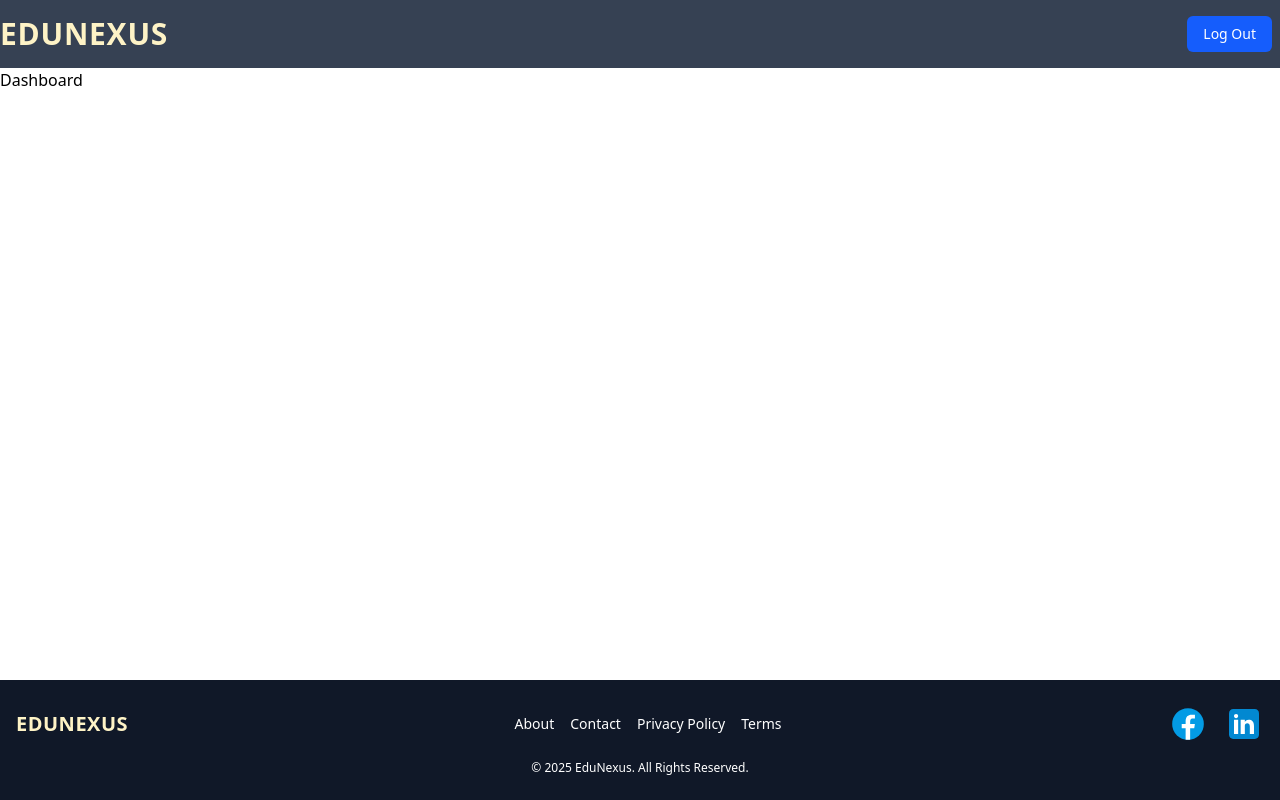
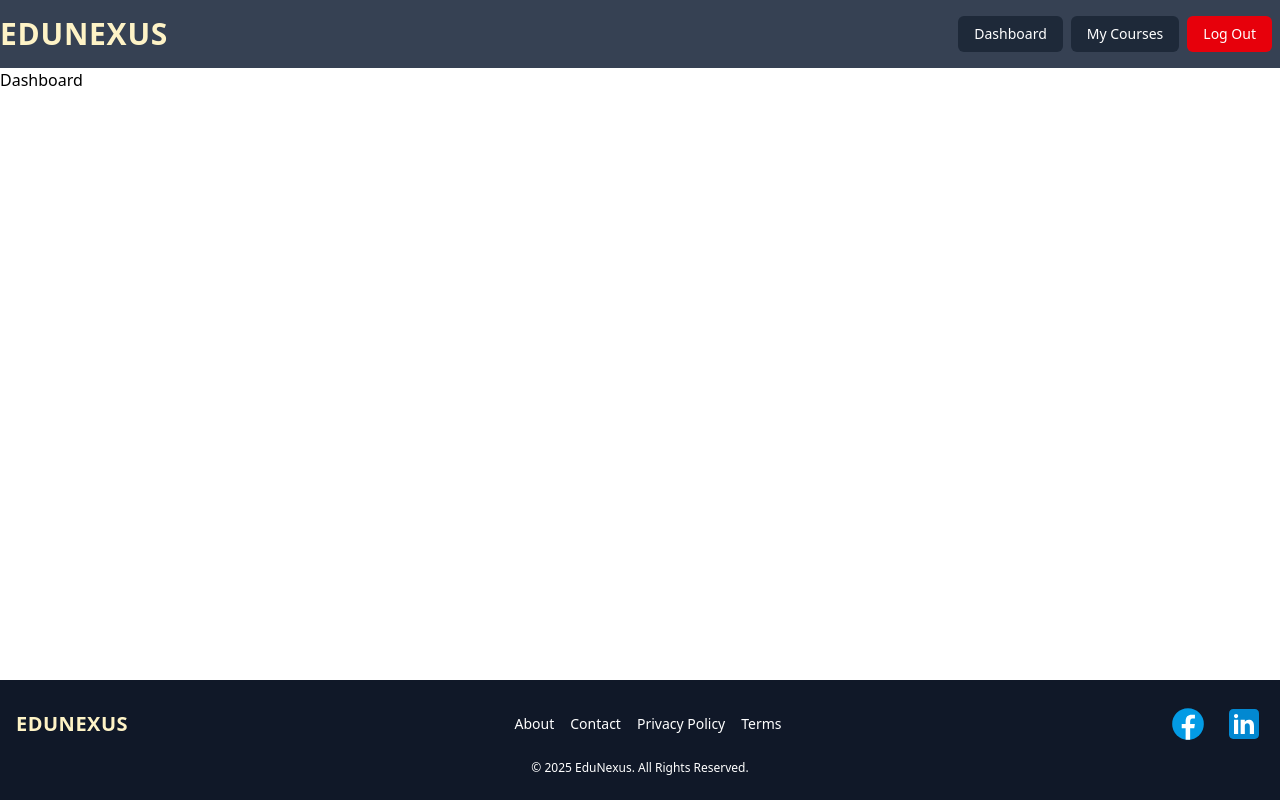
Before and after one commit to Learnathon-By-Geeky-Solutions/react-fusion, a React (Vite) app in the folder frontend-instructor/: page /dashboard in a window 1280 px wide. Built offline with nearby package versions, Linux system fonts and the light colour scheme; sample sign-in values are in the browser's storage.

Commit message:
Added Navbar buttons

```diff
--- a/frontend-instructor/src/components/dashboard/Dashboard.jsx
+++ b/frontend-instructor/src/components/dashboard/Dashboard.jsx
@@ -1,9 +1,15 @@
-import React from 'react'
+import React from "react";
+import { Navigate } from "react-router-dom";
+import useAuth from "@/src/context/authContext";
 
 function Dashboard() {
-  return (
-    <div>Dashboard</div>
-  )
+  const { instructor } = useAuth();
+
+  if (!instructor.authenticated) {
+    return <Navigate to="/" replace />;
+  }
+
+  return <div>Dashboard</div>;
 }
 
-export default Dashboard
+export default Dashboard;
--- a/frontend-instructor/src/components/navBar/NavItems.jsx
+++ b/frontend-instructor/src/components/navBar/NavItems.jsx
@@ -1,4 +1,5 @@
 import useInstructorAuth from "@/src/context/authContext";
+import { Link } from "react-router-dom";
 import { toast, Toaster } from "sonner";
 
 export default function NavItems() {
@@ -12,12 +13,28 @@ export default function NavItems() {
   return (
     <div className="flex items-center space-x-2">
       {instructor.authenticated && (
-        <button
-          onClick={handleLogOut}
-          className="px-4 py-2 rounded-md text-sm font-medium transition-all bg-blue-600 text-white"
-        >
-          Log Out
-        </button>
+        <>
+          <Link
+            to="/dashboard"
+            className="px-4 py-2 rounded-md text-sm font-medium transition-all bg-gray-800 text-white hover:bg-gray-700"
+          >
+            Dashboard
+          </Link>
+
+          <Link
+            to="/my-courses"
+            className="px-4 py-2 rounded-md text-sm font-medium transition-all bg-gray-800 text-white hover:bg-gray-700"
+          >
+            My Courses
+          </Link>
+
+          <button
+            onClick={handleLogOut}
+            className="px-4 py-2 rounded-md text-sm font-medium transition-all bg-red-600 text-white hover:bg-red-500"
+          >
+            Log Out
+          </button>
+        </>
       )}
 
       <Toaster position="bottom-right" richColors />
--- a/frontend-instructor/src/context/authContext.jsx
+++ b/frontend-instructor/src/context/authContext.jsx
@@ -1,8 +1,6 @@
 import { createContext, useState, useContext, useEffect } from "react";
-import { Spinner } from "@/components/ui/spinner";
 
 const InstructorAuthContext = createContext();
-
 
 const useAuth = () => {
   return useContext(InstructorAuthContext);
@@ -51,11 +49,11 @@ export const AuthProvider = ({ children }) => {
     loadToken();
   }, []);
 
+  // ✅ Tailwind-based Loading Spinner
   const LoadingSpinner = () => {
     return (
-      <div>
-        loading
-        <Spinner show={true} />
+      <div className="flex items-center justify-center h-screen">
+        <div className="animate-spin rounded-full h-10 w-10 border-t-4 border-blue-500"></div>
       </div>
     );
   };
```
Also changed, not shown: frontend-instructor/src/App.css (added).
